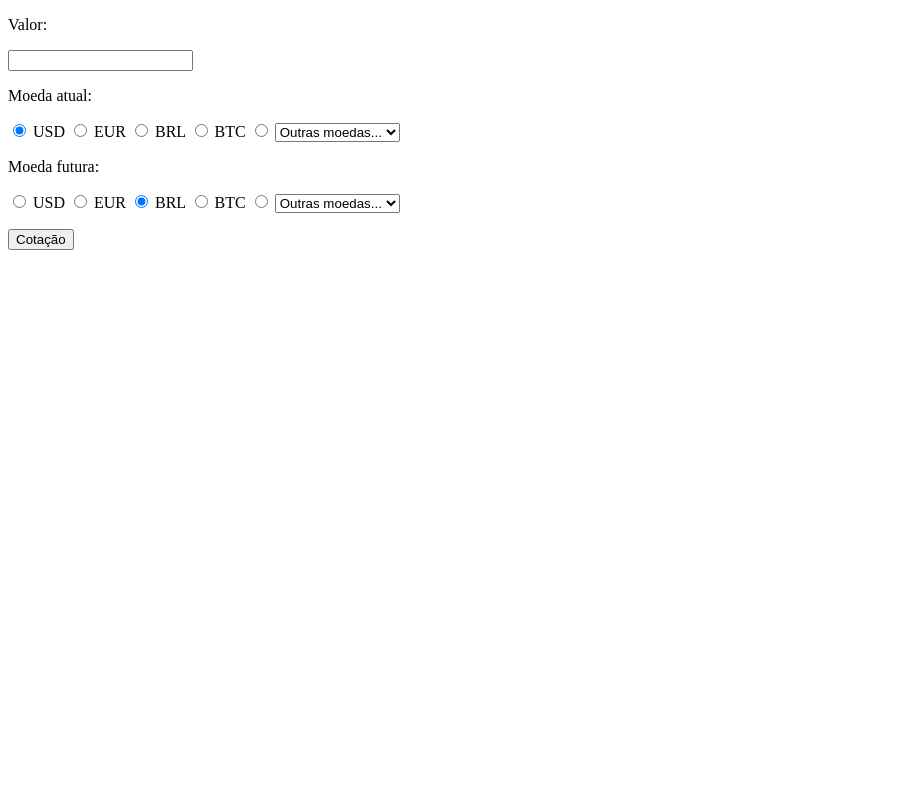
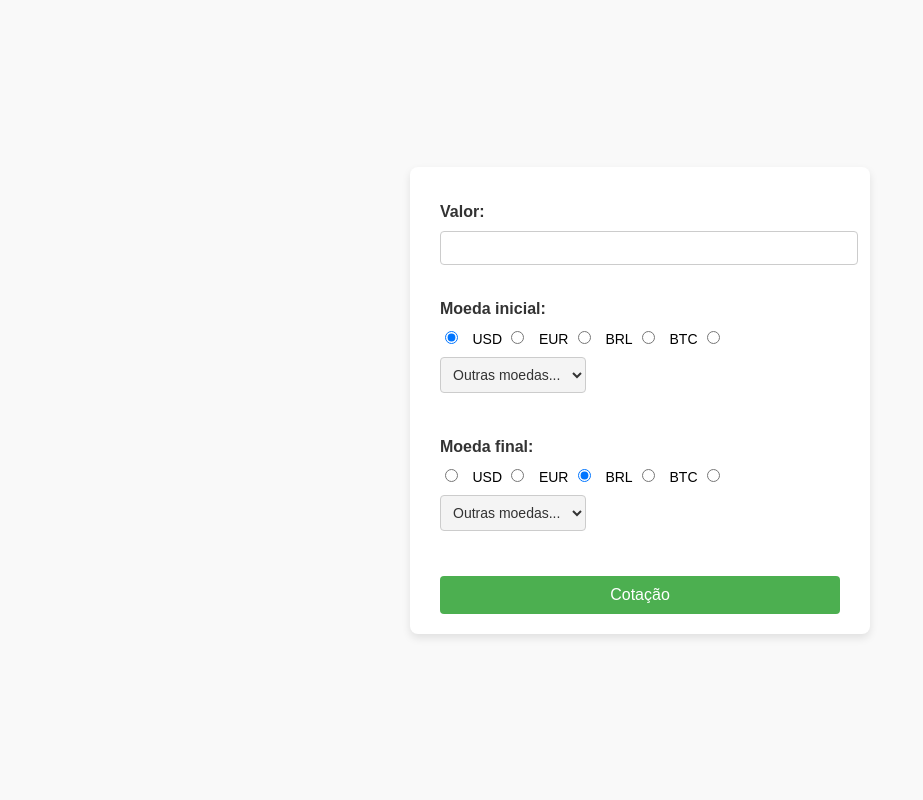
Before and after one commit to Gabriel-Assis03/Cambio, a Django app: template price/templates/exchange_page.html in a window 1280 px wide. Shown: the whole page, without its empty margins (0-923 px from the left). Run offline with Django 5.2, Linux system fonts and the light colour scheme; the template is opened without the code that fills it, so the values that code supplies are empty.

Commit message:
css base

```diff
--- a/cambio/settings.py
+++ b/cambio/settings.py
@@ -120,7 +120,7 @@ USE_TZ = True
 # Static files (CSS, JavaScript, Images)
 # https://docs.djangoproject.com/en/5.1/howto/static-files/
 
-STATIC_URL = 'static/'
+STATIC_URL = '/static/'
 
 # Default primary key field type
 # https://docs.djangoproject.com/en/5.1/ref/settings/#default-auto-field
--- /dev/null
+++ b/price/static/css/style.css
@@ -0,0 +1,95 @@
+/* Estilos gerais */
+body {
+    font-family: Arial, sans-serif;
+    background-color: #f9f9f9;
+    margin: 0;
+    padding: 0;
+    display: flex;
+    justify-content: center;
+    align-items: center;
+    height: 100vh;
+}
+
+/* Formulário */
+form {
+    background-color: #ffffff;
+    padding: 20px 30px;
+    border-radius: 8px;
+    box-shadow: 0 4px 8px rgba(0, 0, 0, 0.1);
+    width: 100%;
+    max-width: 400px;
+}
+
+/* Títulos */
+form p {
+    font-weight: bold;
+    margin-bottom: 10px;
+    color: #333;
+}
+
+/* Inputs */
+input[type="number"],
+select {
+    width: 100%;
+    padding: 8px;
+    margin-bottom: 15px;
+    border: 1px solid #ccc;
+    border-radius: 4px;
+    font-size: 14px;
+}
+
+/* Botões de rádio */
+input[type="radio"] {
+    margin-right: 10px;
+}
+
+/* Botões */
+button {
+    width: 100%;
+    padding: 10px;
+    background-color: #4CAF50;
+    color: white;
+    border: none;
+    border-radius: 4px;
+    font-size: 16px;
+    cursor: pointer;
+}
+
+button:hover {
+    background-color: #45a049;
+}
+
+/* Labels */
+label {
+    display: inline-block;
+    margin-bottom: 10px;
+    cursor: pointer;
+    font-size: 14px;
+}
+
+/* Estilizando o Select */
+select {
+    background-color: #f4f4f4;
+    color: #333;
+    border: 1px solid #ccc;
+}
+
+select:focus {
+    outline: none;
+    border-color: #4CAF50;
+    box-shadow: 0 0 5px rgba(76, 175, 80, 0.5);
+}
+
+/* Alinhamento */
+div {
+    margin-bottom: 20px;
+}
+
+/* Resultado */
+p.final-value {
+    font-size: 18px;
+    font-weight: bold;
+    color: #333;
+    text-align: center;
+    margin-top: 20px;
+}
--- a/price/templates/base.html
+++ b/price/templates/base.html
@@ -1,9 +1,12 @@
+{% load static %}
+
 <!DOCTYPE html>
 <html lang="pt-br">
 <head>
     <meta charset="UTF-8">
     <!-- <meta name="viewport" content="width=device-width, initial-scale=1.0"> -->
     <title>{% block title %} {% endblock %}</title>
+    <link rel="stylesheet" href="{% static 'css/style.css' %}">
 </head>
 <body>
     <header class="header">
--- a/price/templates/exchange_page.html
+++ b/price/templates/exchange_page.html
@@ -12,7 +12,7 @@ Página Câmbio
         <input type="number" name="quant-value" id="quant-value">
     </div>
     <div>
-        <p>Moeda atual:</p>
+        <p>Moeda inicial:</p>
         <input type="radio" id="usd" name="coin-now" value="USD" checked>
         <label for="usd">USD</label>
 
@@ -37,7 +37,7 @@ Página Câmbio
     </div>
 
     <div>
-        <p>Moeda futura:</p>
+        <p>Moeda final:</p>
         <input type="radio" id="usd-new" name="coin-new" value="USD">
         <label for="usd-new">USD</label>
 
```
